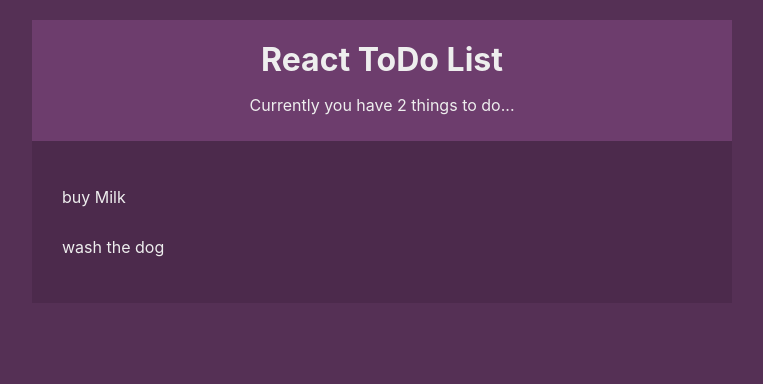
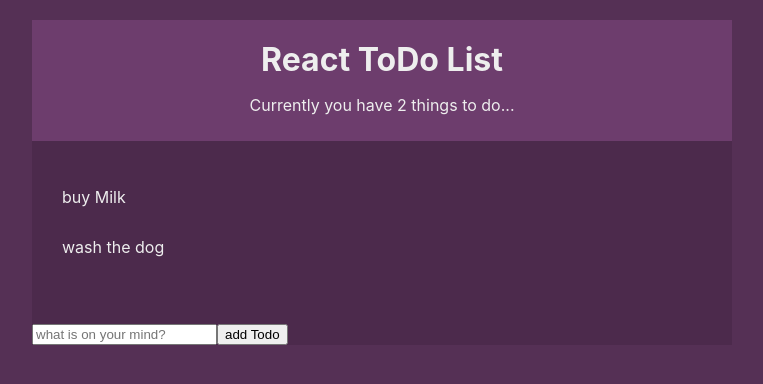
Before and after one commit to lucfercas/ToDoList-React, a React (Create React App) app: page / in a window 1280 px wide. Shown: the top 384 px of the page, without its empty margins (258-1021 px from the left). Built offline with nearby package versions, Linux system fonts and the light colour scheme.

Commit message:
add to do

```diff
--- a/src/App.js
+++ b/src/App.js
@@ -3,6 +3,7 @@ import Add from "./Add"
 import ListContextProvider from './contexts/ListContext';
 import Navbar from './components/Navbar.';
 import ListDisplay from "./components/ListDisplay";
+import AddItemFrom from "./components/AddItemForm";
 
 function App() {
   return (
@@ -10,11 +11,11 @@ function App() {
       <ListContextProvider>
         <Navbar />
         <ListDisplay />
+        <AddItemFrom />
       </ListContextProvider>
 
      {/* <Add /> */}
     </div>
   );
 }
-
 export default App;
--- /dev/null
+++ b/src/components/AddItemForm.jsx
@@ -0,0 +1,25 @@
+import { useContext, useState } from "react"
+import { ListContext } from "../contexts/ListContext";
+
+const AddItemFrom = () => {
+    const { addTodo } = useContext(ListContext)
+    const [title, setTitle] = useState("")
+    const handleSubmit = (e) =>{
+       e.preventDefault()
+       addTodo(title);
+       setTitle("");
+
+    }
+
+
+
+    return (
+        <form onSubmit ={handleSubmit}>
+          <input text="text" placeholder ="what is on your mind?" value = {title}
+          onChange = {(e) => setTitle(e.target.value)} required />
+            <input type="submit" value="add Todo" />
+        </form>
+     );
+}
+
+export default AddItemFrom;
--- a/src/contexts/ListContext.jsx
+++ b/src/contexts/ListContext.jsx
@@ -11,7 +11,7 @@ const ListContextProvider = (props) => {
     ]);
 
     const addTodo = (title) => {
-        setItems([...items, {title: "get money", complete: false, id: uuid() }])
+        setItems([...items, {title, complete: false, id: uuid() }])
 
     }
     const removeTodo = (id) => {
```
